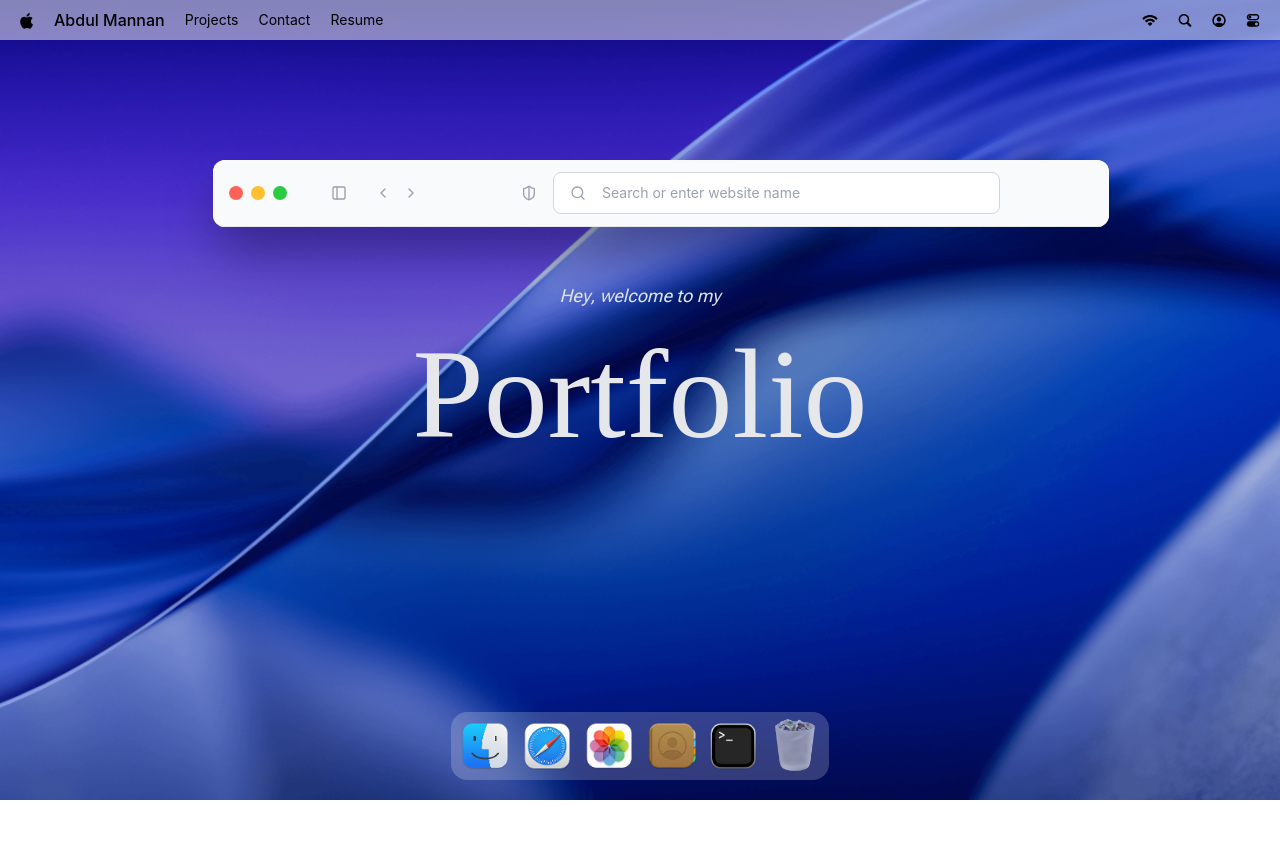
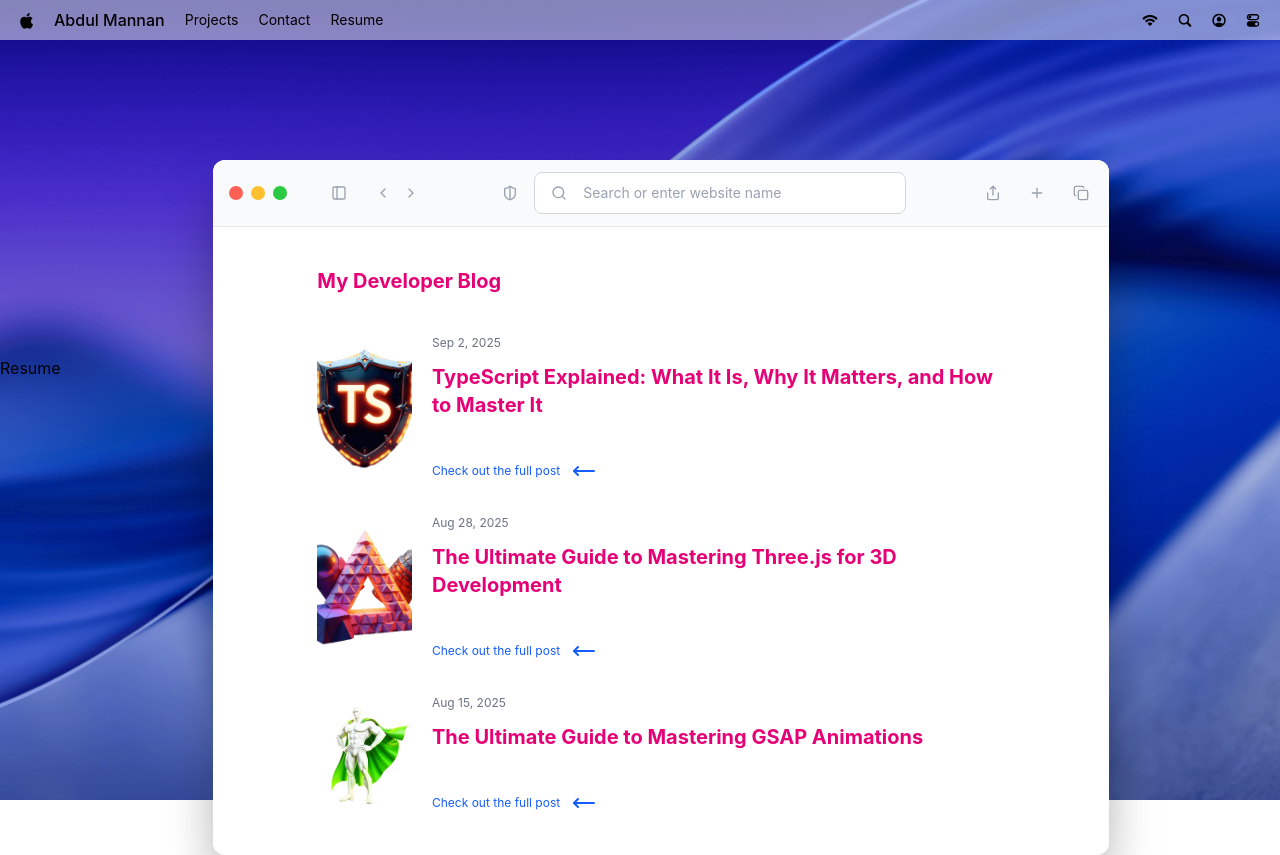
Before and after one commit to abdulmannan010spn-bot/MACFOLIO, a React (Vite) app: page / in a window 1280 px wide. Both pictures are taken after a click on the button 547 px from the left and 746 px from the top of the page. Before the commit the page ends 800 px from the top, so only its background shows below. Built offline with nearby package versions, Linux system fonts and the light colour scheme; a web font is replaced by a local one.

Commit message:
Safari Section

```diff
--- a/src/App.jsx
+++ b/src/App.jsx
@@ -5,6 +5,7 @@
 import { Draggable } from "gsap/Draggable"
 import Terminal from "./Windows/Terminal"
 import Safari from "./Windows/Safari"
+import Resume from "./Windows/Resume"
 
 gsap.registerPlugin(Draggable)
 
@@ -16,6 +17,7 @@
       <Dock />
       <Terminal />
       <Safari />
+      <Resume />
     </main>
   )
 }
--- /dev/null
+++ b/src/Windows/Resume.jsx
@@ -0,0 +1,6 @@
+const Resume = () => {
+  return (
+    <div>Resume</div>
+  )
+}
+export default Resume
--- a/src/Windows/Safari.jsx
+++ b/src/Windows/Safari.jsx
@@ -1,12 +1,17 @@
 import {
   ChevronLeft,
   ChevronRight,
+  Copy,
+  MoveLeft,
   PanelLeft,
+  Plus,
   Search,
+  Share,
   ShieldHalf,
 } from "lucide-react";
 import WindowControls from "../Components/WindowControls";
 import WindowWrapper from "../Hoc/WindowWrapper";
+import { blogPosts } from "../Constants";
 
 const Safari = () => {
   return (
@@ -33,6 +38,31 @@
             />
           </div>
         </div>
+        <div className="flex items-center gap-5">
+            <Share className="icon" />
+            <Plus className="icon" />
+            <Copy className="icon" />
+        </div>
+      </div>
+
+      <div className="blog">
+        <h2>My Developer Blog</h2>
+        <div className="space-y-8">
+            {blogPosts.map(({id,image,title,date,link})=>(
+                <div key={id} className="blog-post">
+                    <div className="col-span-2">
+                        <img src={image} alt={title} />
+                    </div>
+                    <div className="content">
+                        <p>{date}</p>
+                        <h2>{title}</h2>
+                        <a href={link} target="_blank" rel="noopener">
+                            Check out the full post <MoveLeft className="icon-hover" />
+                        </a>
+                    </div>
+                </div>
+            ))}
+        </div>
       </div>
     </>
   );
```
